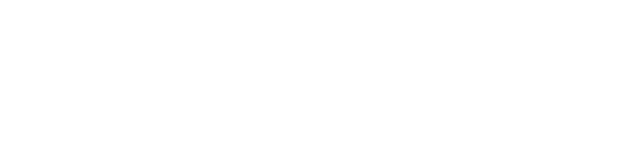
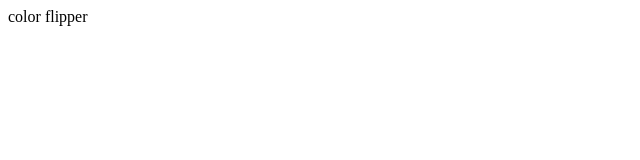
Before and after one commit to fslvrse/colorflipper, a plain HTML site: page index.html in a window 1280 px wide. Shown: the whole page, without its empty margins (0-640 px from the left). Drawn offline with Linux system fonts and the light colour scheme.

Commit message:
chanf=ged it to header

```diff
--- a/index.html
+++ b/index.html
@@ -6,6 +6,7 @@
     <title>color flipper</title>
 </head>
 <body>
+    <header>color flipper</header>
 
 </body>
 </html>
```
